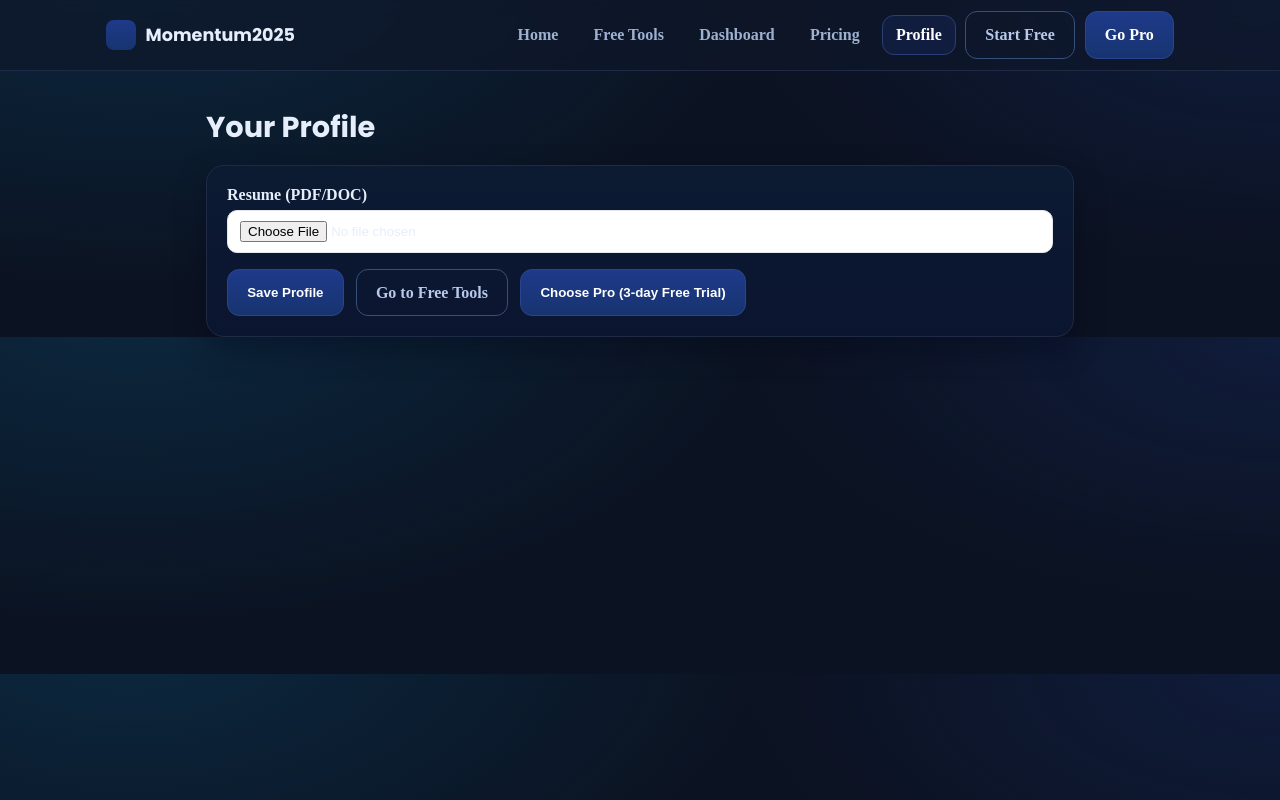
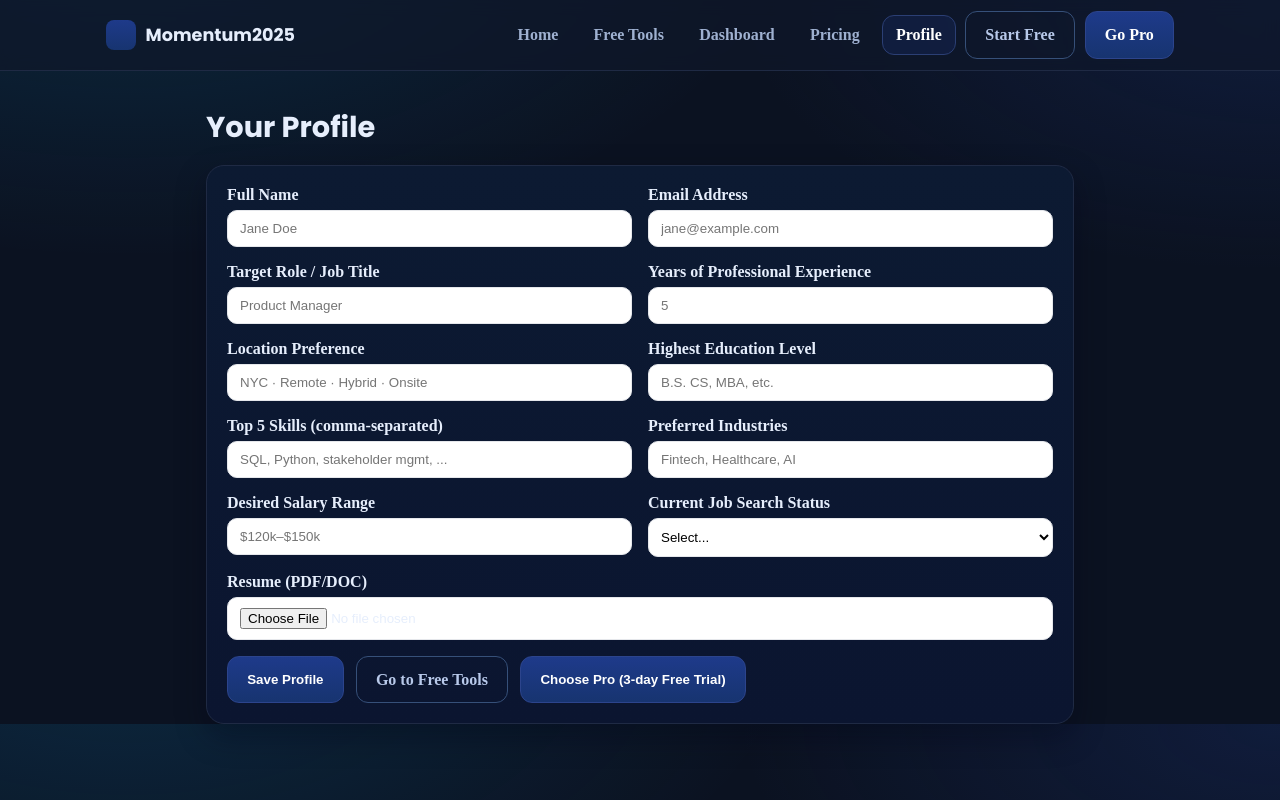
Before and after one commit to AGoff2689/Momentum2025, a Next.js app: page /profile in a window 1280 px wide. Built offline with nearby package versions, Linux system fonts and the light colour scheme.

Commit message:
Profile: add 10 questions + resume + Pro trial CTA

```diff
--- a/app/profile/page.tsx
+++ b/app/profile/page.tsx
@@ -2,28 +2,19 @@
 import { useEffect, useState } from "react";
 
 type Profile = {
-  name: string;
-  email: string;
-  role: string;
-  exp: string;
-  location: string;
-  education: string;
-  skills: string;
-  industries: string;
-  salary: string;
-  status: string;
-  resumeName?: string;
+  name: string; email: string; role: string; exp: string; location: string;
+  education: string; skills: string; industries: string; salary: string;
+  status: string; resumeName?: string;
 };
-
 const KEY = "m25:profile";
 
 export default function ProfilePage() {
   const [p, setP] = useState<Profile>({
-    name: "", email: "", role: "", exp: "", location: "",
-    education: "", skills: "", industries: "", salary: "", status: "",
-    resumeName: ""
+    name:"", email:"", role:"", exp:"", location:"",
+    education:"", skills:"", industries:"", salary:"", status:"",
+    resumeName:""
   });
-  const [resumeFile, setResumeFile] = useState<File | null>(null);
+  const [resumeFile, setResumeFile] = useState<File|null>(null);
   const [busy, setBusy] = useState(false);
 
   useEffect(() => {
@@ -32,11 +23,8 @@
     if (saved) setP(JSON.parse(saved));
   }, []);
 
-  const save = () => {
-    if (typeof window === "undefined") return;
-    localStorage.setItem(KEY, JSON.stringify(p));
-    alert("Profile saved ✓");
-  };
+  const set = (k: keyof Profile) => (v: string) => setP(s => ({ ...s, [k]: v }));
+  const save = () => { localStorage.setItem(KEY, JSON.stringify(p)); alert("Profile saved ✓"); };
 
   const onResume = (f?: File) => {
     if (!f) return;
@@ -44,10 +32,6 @@
     setP(s => ({ ...s, resumeName: f.name }));
   };
 
-  const set = (field: keyof Profile) => (v: string) =>
-    setP(s => ({ ...s, [field]: v }));
-
-  // 👉 New: start Pro trial via Netlify function
   const startProTrial = async () => {
     try {
       setBusy(true);
@@ -57,46 +41,75 @@
         body: JSON.stringify({ mode: "subscription", trialDays: 3 })
       });
       const data = await res.json();
-      if (data.url) {
-        window.location.href = data.url;
-      } else {
-        alert("Could not start trial. Please try again.");
-      }
-    } finally {
-      setBusy(false);
-    }
+      if (data.url) window.location.href = data.url; else alert("Could not start trial.");
+    } finally { setBusy(false); }
   };
 
-  const inputStyle: React.CSSProperties = {
-    width: "100%", padding: "10px 12px", borderRadius: 10,
-    border: "1px solid #e5e7eb", background: "#fff"
-  };
-
-  const labelStyle: React.CSSProperties = {
-    display: "block", fontWeight: 600, marginBottom: 6
-  };
+  const input: React.CSSProperties = { width:"100%",padding:"10px 12px",borderRadius:10,border:"1px solid #e5e7eb",background:"#fff" };
+  const label: React.CSSProperties = { display:"block",fontWeight:600,marginBottom:6 };
 
   return (
     <main className="container" style={{ paddingTop: "1rem", maxWidth: 900 }}>
       <h1 className="h2" style={{ marginBottom: "1rem" }}>Your Profile</h1>
 
       <section className="card card-lg">
-        <div style={{ display: "grid", gap: "1rem", gridTemplateColumns: "repeat(2,minmax(0,1fr))" }}>
-          {/* (all your profile questions stay the same) */}
-          {/* … */}
-          <div style={{ gridColumn: "1 / -1" }}>
-            <label style={labelStyle}>Resume (PDF/DOC)</label>
-            <input
-              style={inputStyle}
-              type="file"
-              accept=".pdf,.doc,.docx"
-              onChange={e => onResume(e.target.files?.[0] || undefined)}
-            />
+        <div style={{ display:"grid", gap:"1rem", gridTemplateColumns:"repeat(2,minmax(0,1fr))" }}>
+          {/* 1. Full Name */}
+          <div><label style={label}>Full Name</label>
+            <input style={input} value={p.name} onChange={e=>set("name")(e.target.value)} placeholder="Jane Doe" />
+          </div>
+          {/* 2. Email */}
+          <div><label style={label}>Email Address</label>
+            <input style={input} type="email" value={p.email} onChange={e=>set("email")(e.target.value)} placeholder="jane@example.com" />
+          </div>
+          {/* 3. Target Role */}
+          <div><label style={label}>Target Role / Job Title</label>
+            <input style={input} value={p.role} onChange={e=>set("role")(e.target.value)} placeholder="Product Manager" />
+          </div>
+          {/* 4. Years of Experience */}
+          <div><label style={label}>Years of Professional Experience</label>
+            <input style={input} value={p.exp} onChange={e=>set("exp")(e.target.value)} placeholder="5" />
+          </div>
+          {/* 5. Location */}
+          <div><label style={label}>Location Preference</label>
+            <input style={input} value={p.location} onChange={e=>set("location")(e.target.value)} placeholder="NYC · Remote · Hybrid · Onsite" />
+          </div>
+          {/* 6. Education */}
+          <div><label style={label}>Highest Education Level</label>
+            <input style={input} value={p.education} onChange={e=>set("education")(e.target.value)} placeholder="B.S. CS, MBA, etc." />
+          </div>
+          {/* 7. Top 5 Skills */}
+          <div><label style={label}>Top 5 Skills (comma-separated)</label>
+            <input style={input} value={p.skills} onChange={e=>set("skills")(e.target.value)} placeholder="SQL, Python, stakeholder mgmt, ..." />
+          </div>
+          {/* 8. Preferred Industries */}
+          <div><label style={label}>Preferred Industries</label>
+            <input style={input} value={p.industries} onChange={e=>set("industries")(e.target.value)} placeholder="Fintech, Healthcare, AI" />
+          </div>
+          {/* 9. Desired Salary */}
+          <div><label style={label}>Desired Salary Range</label>
+            <input style={input} value={p.salary} onChange={e=>set("salary")(e.target.value)} placeholder="$120k–$150k" />
+          </div>
+          {/* 10. Job Search Status */}
+          <div>
+            <label style={label}>Current Job Search Status</label>
+            <select style={{...input,padding:"10px 8px"}} value={p.status} onChange={e=>set("status")(e.target.value)}>
+              <option value="">Select...</option>
+              <option value="Exploring">Exploring</option>
+              <option value="Actively applying">Actively applying</option>
+              <option value="Interviewing">Interviewing</option>
+              <option value="Offer stage">Offer stage</option>
+            </select>
+          </div>
+          {/* Resume upload */}
+          <div style={{ gridColumn:"1 / -1" }}>
+            <label style={label}>Resume (PDF/DOC)</label>
+            <input style={input} type="file" accept=".pdf,.doc,.docx" onChange={e=>onResume(e.target.files?.[0]||undefined)} />
             {p.resumeName && <div className="subtle" style={{ marginTop: 6 }}>Selected: {p.resumeName}</div>}
           </div>
         </div>
 
-        <div style={{ display: "flex", gap: ".75rem", marginTop: "1rem" }}>
+        <div style={{ display:"flex", gap:".75rem", marginTop:"1rem" }}>
           <button className="btn btn-primary" onClick={save}>Save Profile</button>
           <a className="btn btn-outline" href="/free">Go to Free Tools</a>
           <button className="btn btn-primary" onClick={startProTrial} disabled={busy}>
```
